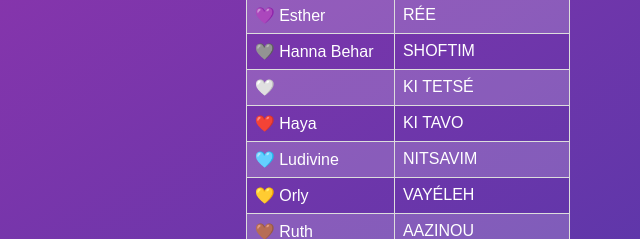
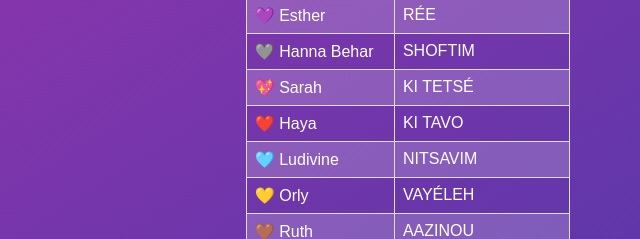
Before and after one commit to yairopro/devarim, a plain HTML site: page index.html in a window 1280 px wide. Shown: the part 264-503 px from the top of the page, 232-872 px from the left. Drawn offline with Linux system fonts and the light colour scheme.

Commit message:
Sarah newcomer

```diff
--- a/index.html
+++ b/index.html
@@ -28,17 +28,17 @@
 
 		const people = [
 			"💚 Louisette",
-			"🧡 Déborah ",
-			"💙 Hanna Berguig ",
+			"🧡 Déborah",
+			"💙 Hanna Berguig",
 			"💜 Esther  ",
 			"🩶 Hanna Behar",
-			"🤍 ",
+			"💖 Sarah",
 			"❤️ Haya",
 			"🩵 Ludivine",
-			"💛 Orly ",
-			"🤎 Ruth ",
-			"🩷 Patricia.",
-			"🖤 Audelia ",
+			"💛 Orly",
+			"🤎 Ruth",
+			"🩷 Patricia",
+			"🖤 Audelia",
 		];
 
 		const parachiot = [
```
